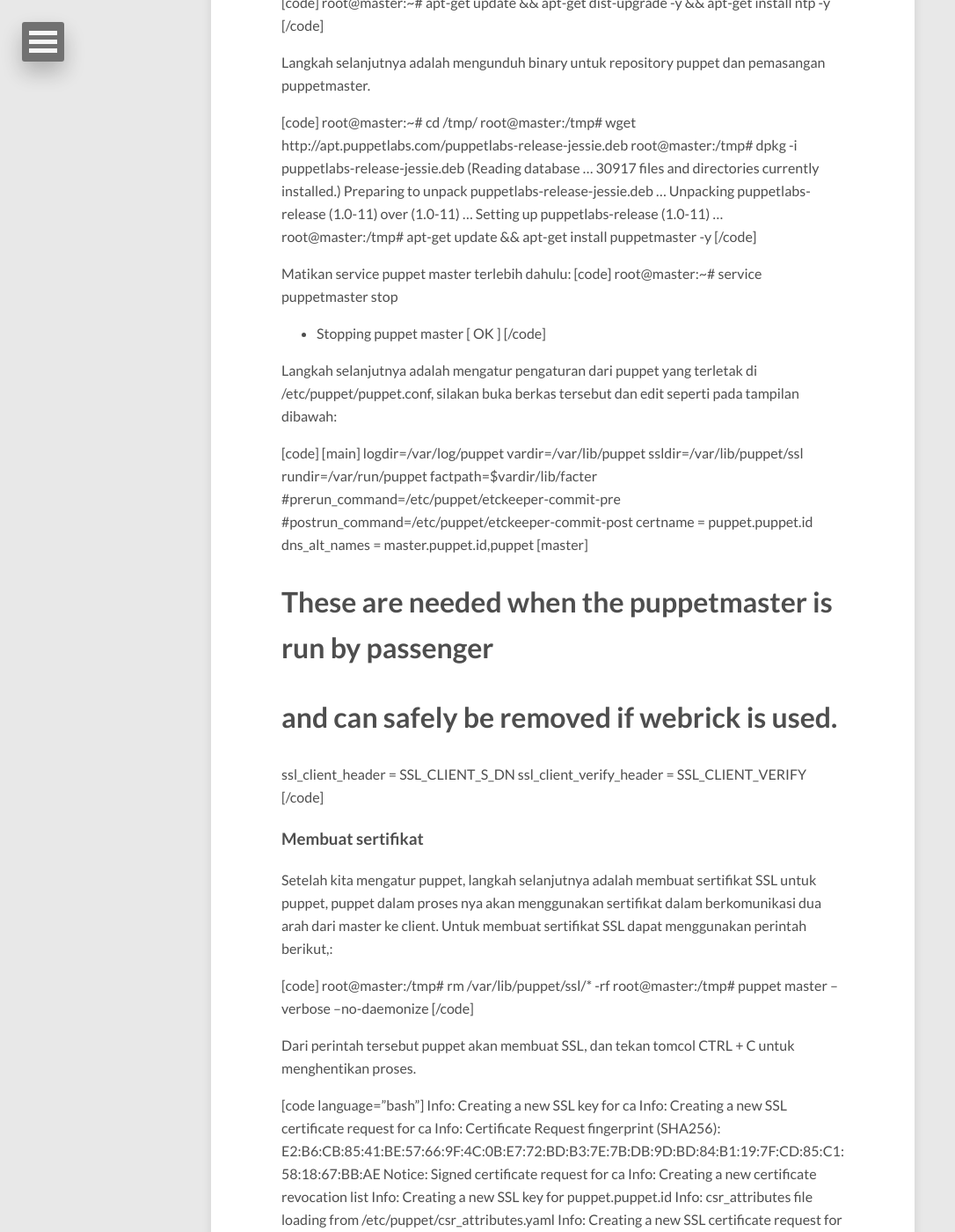
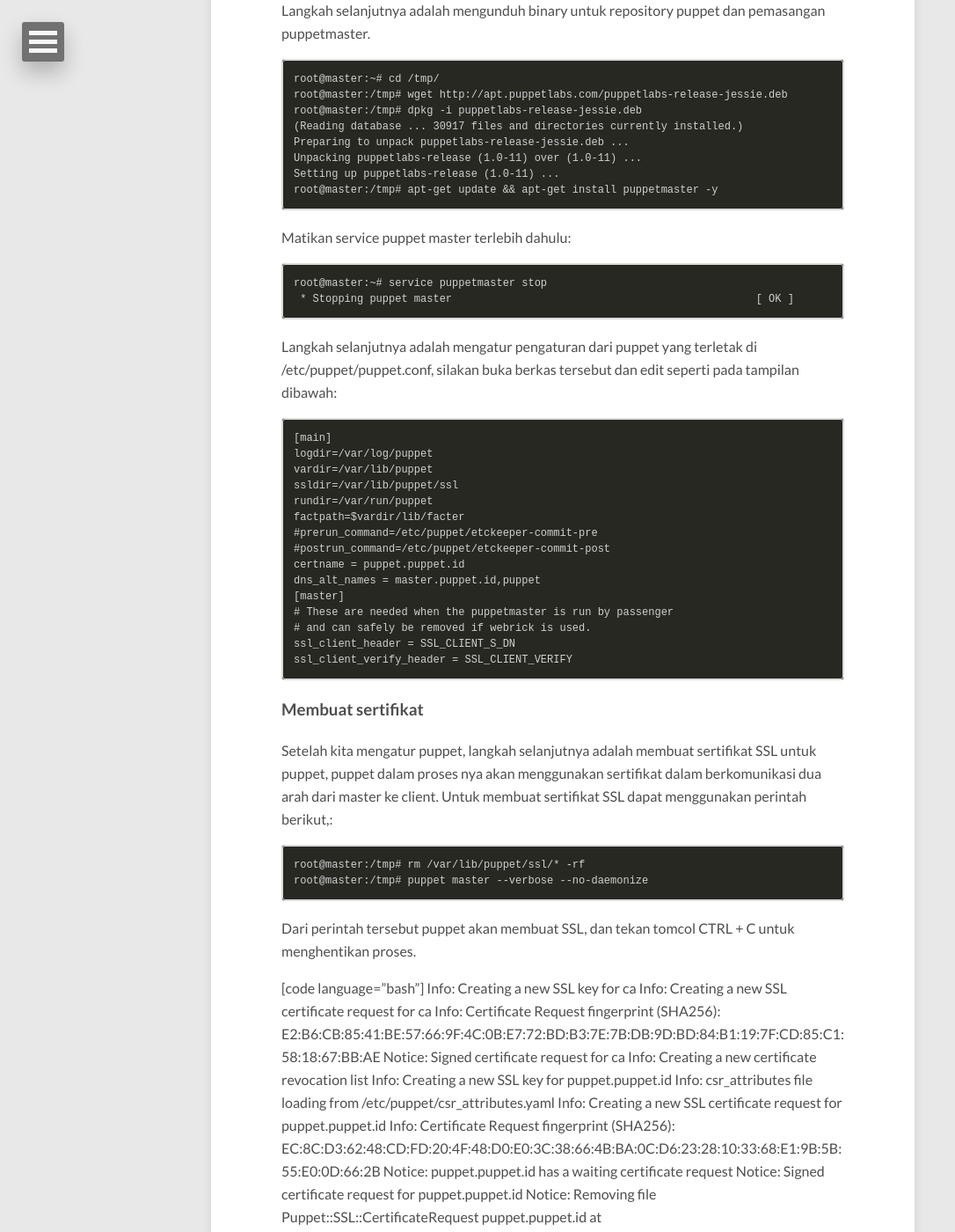
Before and after one commit to udienz/udienz.github.io, a Jekyll site: the page built from _posts/2015-05-30-install-puppet-di-debian.markdown, in a window 1280 px wide and 1400 px high, scrolled down 1465 px. Shown: the whole window at 88% size, without its empty margins (0-1086 px from the left). Built offline with Jekyll 4.4.1, drawn with Linux system fonts in a browser that asks for light colours; nearby versions of some CDN libraries; comment, search, counter and statistics services are not loaded; some of the changed text lies outside the part shown.

Commit message:
2015-05-30-install-puppet-di-debian.markdown:  - fix markdown syntax

````diff
--- a/_posts/2015-05-30-install-puppet-di-debian.markdown
+++ b/_posts/2015-05-30-install-puppet-di-debian.markdown
@@ -31,7 +31,7 @@
 Pada tulisan kali ini, saya menggunakan Debian Jessie di Virtualbox, saya asumsikan bahwasanya Debian telah terpasang di Virtualbox. Domain yang akan saya pakai adalah puppet.id
 Note: Untuk mengakali proses dns resolving, kita dapat mengakali nya di berkas /etc/hosts. Berikut adalah isi dari /etc/hosts pada master:
 
-[code]
+```
 127.0.0.1       localhost
 127.0.1.1       puppet master puppet.puppet.id master.puppet.id
 
@@ -39,7 +39,7 @@
 ::1     localhost ip6-localhost ip6-loopback
 ff02::1 ip6-allnodes
 ff02::2 ip6-allrouters
-[/code]
+```
 
 
 
@@ -51,13 +51,13 @@
 
 Silakan login ke server master untuk memulai pemasangan. Pada tahap ini kita akan melakukan refresh database paket dan pemasangan ntp.
 
-[code]
+```
 root@master:~# apt-get update && apt-get dist-upgrade -y && apt-get install ntp -y
-[/code]
+```
 
 Langkah selanjutnya adalah mengunduh binary untuk repository puppet dan pemasangan puppetmaster.
 
-[code]
+```
 root@master:~# cd /tmp/
 root@master:/tmp# wget http://apt.puppetlabs.com/puppetlabs-release-jessie.deb
 root@master:/tmp# dpkg -i puppetlabs-release-jessie.deb
@@ -66,17 +66,17 @@
 Unpacking puppetlabs-release (1.0-11) over (1.0-11) ...
 Setting up puppetlabs-release (1.0-11) ...
 root@master:/tmp# apt-get update && apt-get install puppetmaster -y
-[/code]
+```
 
 Matikan service puppet master terlebih dahulu:
-[code]
+```
 root@master:~# service puppetmaster stop
  * Stopping puppet master                                                [ OK ]
-[/code]
+```
 
 Langkah selanjutnya adalah mengatur pengaturan dari puppet yang terletak di /etc/puppet/puppet.conf, silakan buka berkas tersebut dan edit seperti pada tampilan dibawah:
 
-[code]
+```
 [main]
 logdir=/var/log/puppet
 vardir=/var/lib/puppet
@@ -92,7 +92,7 @@
 # and can safely be removed if webrick is used.
 ssl_client_header = SSL_CLIENT_S_DN
 ssl_client_verify_header = SSL_CLIENT_VERIFY
-[/code]
+```
 
 
 
@@ -102,10 +102,10 @@
 
 Setelah kita mengatur puppet, langkah selanjutnya adalah membuat sertifikat SSL untuk puppet, puppet dalam proses nya akan menggunakan sertifikat dalam berkomunikasi dua arah dari master ke client. Untuk membuat sertifikat SSL dapat menggunakan perintah berikut,:
 
-[code]
+```
 root@master:/tmp# rm /var/lib/puppet/ssl/* -rf
 root@master:/tmp# puppet master --verbose --no-daemonize
-[/code]
+```
 
 Dari perintah tersebut puppet akan membuat SSL, dan tekan tomcol CTRL + C untuk menghentikan proses.
 
@@ -125,21 +125,21 @@
 Notice: Removing file Puppet::SSL::CertificateRequest puppet.puppet.id at '/var/lib/puppet/ssl/certificate_requests/puppet.puppet.id.pem'
 Notice: Starting Puppet master version 3.7.2
 ^CNotice: Caught INT; calling stop
-[/code]
+```
 
 Jika tampilan shell menunjukkan tampilan seperti diatas berarti sertifikat SSL sudah dibuat, silakan pastikan dengan menggunakan perintah dibawah.
 
-[code]
+```
 root@master:/tmp# puppet cert list -all
 + "puppet.puppet.id" (SHA256) 36:68:90:27:2D:9B:17:5B:E1:57:E7:C4:9A:85:9C:1B:0D:40:DE:06:88:FC:68:96:60:F5:C9:00:2E:42:82:55 (alt names: "DNS:master.puppet.id", "DNS:puppet", "DNS:puppet.puppet.id")
-[/code]
+```
 
 Kemudian start daemon puppet dengan mengetikkan
-[code]
+```
 root@master:~# service puppetmaster start
  * Starting puppet master                                                [ OK ]
 root@master:~#
-[/code]
+```
 
 
 
@@ -149,15 +149,15 @@
 
 Kita akan memasang puppet agent di node master dan di client. Untuk node master, kita dapat langsung ke tahap pemasangan puppet-agent.
 
-[code]
+```
 root@client1:/tmp# wget http://apt.puppetlabs.com/puppetlabs-release-jessie.deb
 root@client1:/tmp# dpkg -i puppetlabs-release-jessie.deb
 root@client1:/tmp# apt-get update && apt-get install puppet -y
-[/code]
+```
 
 Langkah selanjutnya adalah mengatur puppet agent agar terkoneksi ke puppet master. Silakan ubah berkas pada /etc/puppet/puppet.conf seperti pada tampilan dibawah.
 
-[code]
+```
 [main]
 logdir=/var/log/puppet
 vardir=/var/lib/puppet
@@ -174,12 +174,12 @@
 
 [agent]
 server = master.puppet.id
-[/code]
+```
 
 Note:
 Apabila anda memiliki masalah dalam koneksi ke master, misalnya masalah dns maka untuk mengakalinya alah menambahkan IP master ke /etc/hosts. Dengan ip master adalah 192.168.2.1 maka isian dari /etc/hosts adalah sebagi berikut:
 
-[code]
+```
 127.0.0.1       localhost client1
 192.168.2.1  puppet master puppet.puppet.id master.puppet.id
 
@@ -187,11 +187,11 @@
 ::1     localhost ip6-localhost ip6-loopback
 ff02::1 ip6-allnodes
 ff02::2 ip6-allrouters
-[/code]
+```
 
 Langkah selanjutnya adalah membuat sertitikat pada client1 dan mendaftarkan sertifikat tersebut ke master. Untuk itu silakan ketik perintah seperti dibawah:
 
-[code]
+```
 root@client1:~# puppet agent --test
 Info: Creating a new SSL key for client1.puppet.id
 Info: Caching certificate for ca
@@ -200,33 +200,33 @@
 Info: Certificate Request fingerprint (SHA256): 96:C2:9E:DF:AF:C5:CB:E6:73:D3:DC:CC:32:21:66:14:6C:42:EC:D5:EB:52:DD:E5:BC:1B:F7:FD:53:6F:F9:A0
 Info: Caching certificate for ca
 Exiting; no certificate found and waitforcert is disabled
-[/code]
+```
 
 Selanjutnya, pada sisi node master kita harus melakukan tanda tangan ke sertifikat client1, sebelumnya cek apakah ssl adalah benar yang dimaksud dengan perintah sebagai berikut:
 
-[code]
+```
 root@master:~# puppet cert list
   "client1.puppet.id" (SHA256) 96:C2:9E:DF:AF:C5:CB:E6:73:D3:DC:CC:32:21:66:14:6C:42:EC:D5:EB:52:DD:E5:BC:1B:F7:FD:53:6F:F9:A0
-[/code]
+```
 
 Terlihat bahwa fingerprint dari ssl client1 adalah sama, maka langkah selanjutnya adalah melakukan tanda tangan dengan perintah sebagai berikut:
 
-[code]
+```
 root@master:~# puppet cert sign client1.puppet.id
 Notice: Signed certificate request for client1.puppet.id
 Notice: Removing file Puppet::SSL::CertificateRequest client1.puppet.id at '/var/lib/puppet/ssl/ca/requests/client1.puppet.id.pem'
-[/code]
+```
 
 Cek kembali pada master, bahwa sertifikat tersebut sudah tertandatangani dengan tanda + di depah client1.puppet.id
 
-[code]
+```
 + "client1.puppet.id" (SHA256) 1D:22:8F:AF:74:4A:4A:45:AC:64:58:D3:65:15:00:32:E1:71:28:9C:41:C1:2C:33:06:34:F7:93:8F:14:BC:D3
 + "puppet.puppet.id"  (SHA256) 36:68:90:27:2D:9B:17:5B:E1:57:E7:C4:9A:85:9C:1B:0D:40:DE:06:88:FC:68:96:60:F5:C9:00:2E:42:82:55 (alt names: "DNS:master.puppet.id", "DNS:puppet", "DNS:puppet.puppet.id")
-[/code]
+```
 
 Kembali ke client1, silakan eksekusi puppet kembali untuk menerima sertifikat yang sudah di tanda tangani dengan perintah sebagai berikut:
 
-[code]
+```
 root@client1:~# puppet agent --test
 Info: Caching certificate for client1.puppet.id
 Info: Caching certificate_revocation_list for ca
@@ -237,15 +237,15 @@
 Info: Applying configuration version '1432997774'
 Info: Creating state file /var/lib/puppet/state/state.yaml
 Notice: Finished catalog run in 0.02 seconds
-[/code]
+```
 
 Kemudian start daemon puppet agent
 
-[code]
+```
 root@master:~# service puppet restart
  * Restarting puppet agent                                               [ OK ]
 root@master:~#
-[/code]
+```
 
 Note: Apabila terdapat warning pada console tentang 'puppet not configured to start', silakan sunting berkas /etc/default/puppet dan ubah **START=no** menjadi **START=yes**
 Selamat client dan master sudah terkoneksi! Untuk pemasangan puppet agent pada master dapat mengikuti proses diatas.
@@ -258,30 +258,30 @@
 
 Langkah selanjutnya adalah membuat berkas pada semua node untuk memastikan bahwasanya puppet terpasang dengan baik. Kita akan membuat berkas di /home/HELLO dengan konten yang akan kita tentukan, untuk itu silakan buka berkas /etc/puppet/manifests/site.pp kemudian silakan tambahkan isian sebagai berikut:
 
-[code]
+```
 file { '/home/HELLO':
         ensure => present,
         content => 'Hello this is test file',
 }
-[/code]
+```
 
 Kemudian test dari client dan server dengan perintah sebagai berikut:
 
-[code]
+```
 Info: Retrieving pluginfacts
 Info: Retrieving plugin
 Info: Caching catalog for client1.puppet.id
 Info: Applying configuration version '1432998118'
 Notice: /Stage[main]/Main/File[/home/HELLO]/ensure: created
 Notice: Finished catalog run in 0.05 seconds
-[/code]
+```
 
 Dan pastikan bahwasanya isian dari berkas /home/HELLO adalah 'Hello this is test file'
 
-[code]
+```
 root@client1:~# cat /home/HELLO
 Hello this is test file
-[/code]
+```
 
 
 
````
